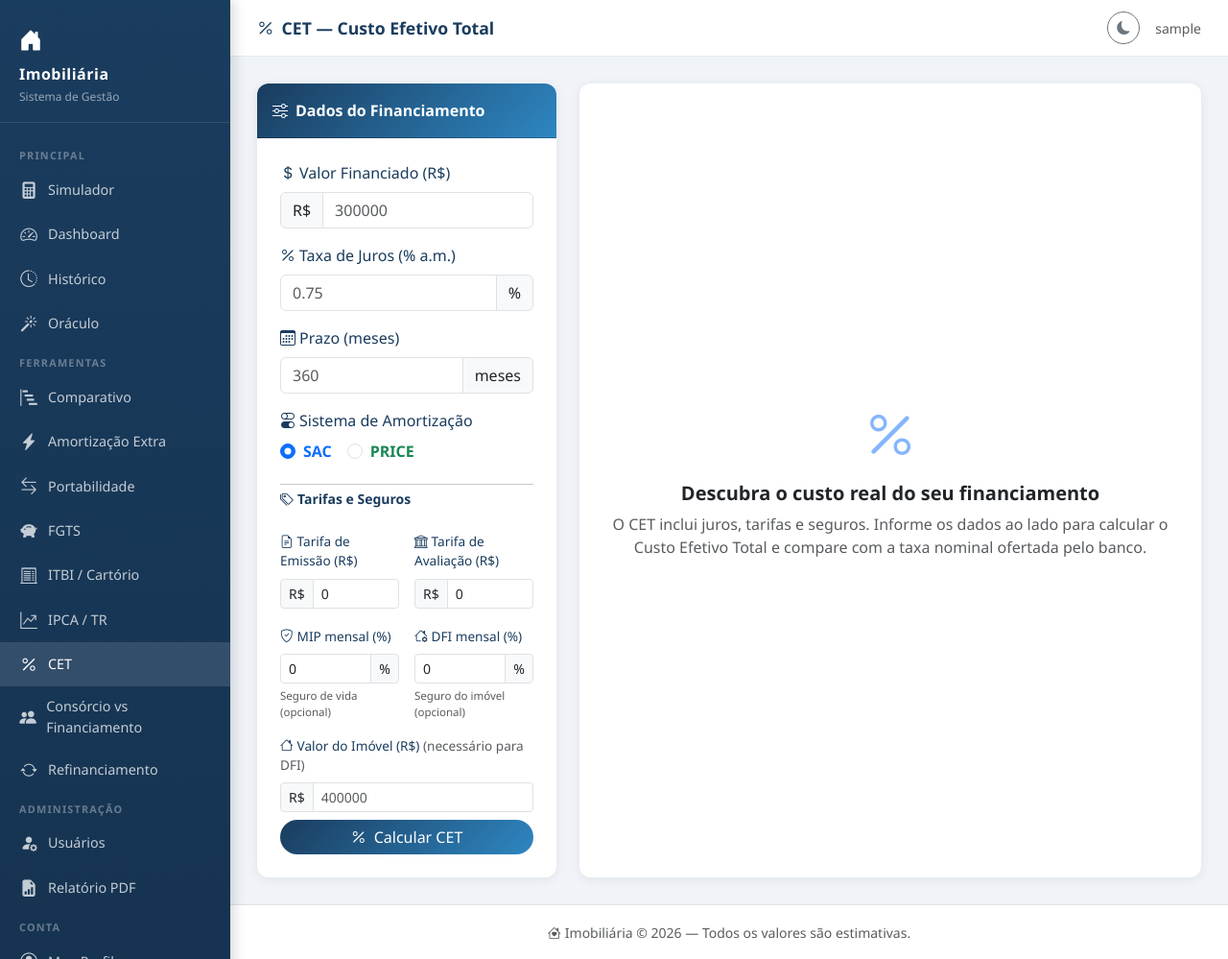
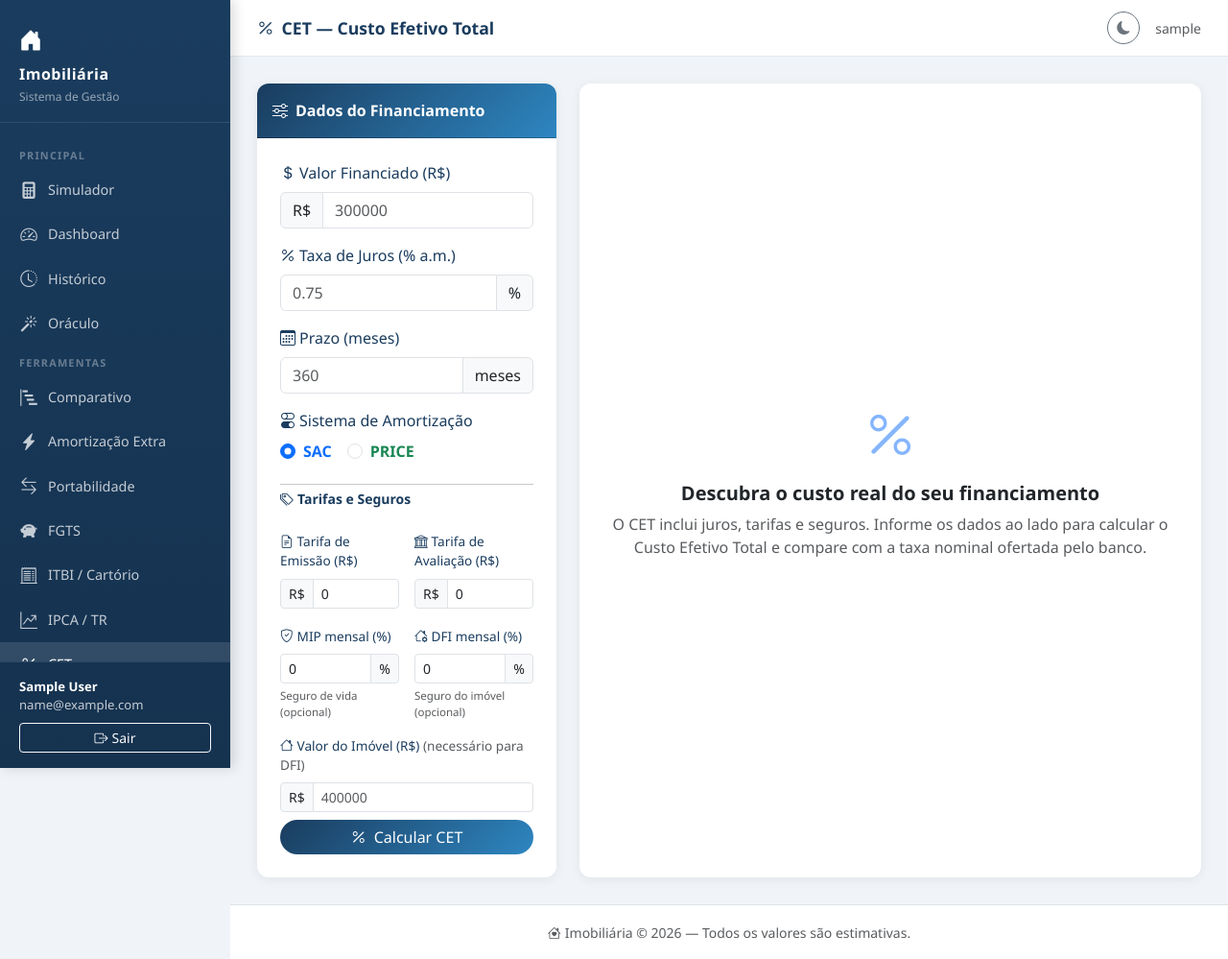
Before and after one commit to joao-luizzz/imobiliaria-django, a Django app: page /cet/ in a window 1280 px wide. Shown: the whole page at 96% size. Run offline with Django 5.2, Linux system fonts and the light colour scheme; the visitor is signed in with stand-in values (Sample User, id 1).

Commit message:
fix: corrige scroll da sidebar trocando min-height por height: 100vh
min-height permitia o container crescer indefinidamente, impedindo o
overflow-y: auto de disparar. height: 100vh limita a altura ao viewport
e overflow: hidden evita scroll no container pai.

Co-Authored-By: Claude <noreply@anthropic.com>

```diff
--- a/templates/base.html
+++ b/templates/base.html
@@ -16,7 +16,7 @@
         /* Sidebar */
         .sidebar {
             width: 240px;
-            min-height: 100vh;
+            height: 100vh;
             background: linear-gradient(180deg, #1a3c5e 0%, #15324f 100%);
             position: fixed;
             top: 0; left: 0;
@@ -24,6 +24,7 @@
             flex-direction: column;
             z-index: 100;
             box-shadow: 4px 0 12px rgba(0,0,0,0.15);
+            overflow: hidden;
         }
         .sidebar-brand {
             padding: 24px 20px 16px;
```
